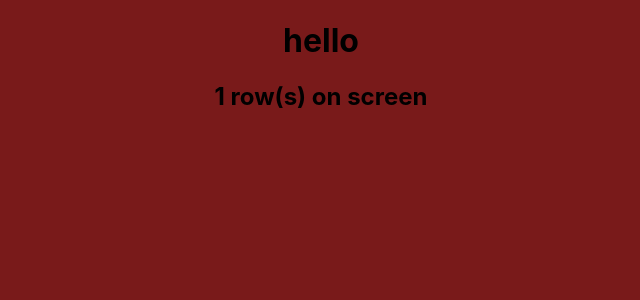
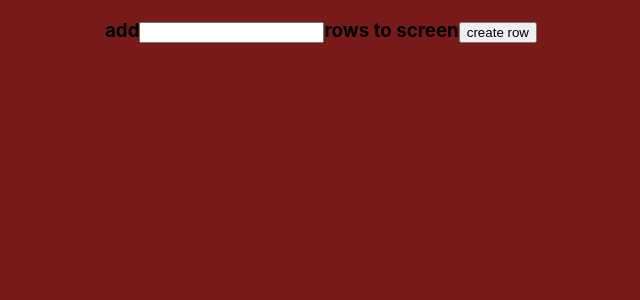
Before and after one commit to staedtlernorica/long-vuong-project-three, a React (Create React App) app: page / in a window 1280 px wide. Shown: the top 300 px of the page, without its empty margins (319-959 px from the left). Built offline with nearby package versions, Linux system fonts and the light colour scheme.

Commit message:
restarted

```diff
--- a/src/AddMoreRows.js
+++ b/src/AddMoreRows.js
@@ -4,8 +4,10 @@ function AddMoreRows(props){
 
     return(
 
+        <>
+        <h2>add <input type="number" /> more entries <button type="submit"> add</button> </h2>
         <h2>{props.noRowsOnScreen} row(s) on screen</h2>
-
+        </>
     )
 
 }
--- a/src/App.js
+++ b/src/App.js
@@ -1,26 +1,42 @@
-import { useState } from 'react';
+import { useState, useEffect } from 'react';
 import './App.css';
-import UserEntry from './UserEntry'
-import AddMoreRows from './AddMoreRows';
+// import UserEntry from './UserEntry'
+// import AddMoreRows from './AddMoreRows';
+import Rows from './Rows';
+
+
+
 
 function App() {
 
-  const [entryRows, setEntryRows] = useState(1);
+  const [rowsOnScreen, setRowsOnScreen] = useState(1);
+  const [rowsToAdd, setRowsToAdd] = useState(0)
+
+
+  const handleChange = (event) => {
+    const x = Number(event.target.value)
+    console.log(x)
+    console.log(typeof(x))
+
+    setRowsToAdd(x)
+  }
+
+  const handleSubmit = () => {
+
+  }
 
   return (
     <div className="App">
-      <h1>hello</h1>
-      <form action="">
 
 
 
-        <AddMoreRows
-          noRowsOnScreen = {entryRows}
-        />
+      <h3> add
+          <input type="number" onChange={handleChange}/>
+        rows to screen
+        <button>create row</button>
+        </h3>
 
-        </form>
-
-</div>
+    </div>
   );
 }
 
--- /dev/null
+++ b/src/Rows.js
@@ -0,0 +1,16 @@
+
+
+function Rows(props) {
+
+    return (
+
+        <>
+        {console.log('from inside Rows module')}
+            <label htmlFor="">{props.rowNumber}row</label>
+            <input type="text" />
+        </>
+    )
+
+}
+
+export default Rows;
--- a/src/UserEntry.js
+++ b/src/UserEntry.js
@@ -1,6 +1,6 @@
+import Rows from './Rows';
 
-
-function UserEntry() {
+function UserEntry(props) {
 
     return (
 
@@ -10,8 +10,9 @@ function UserEntry() {
 
             <form action="">
 
-                <label htmlFor="">1.</label>
-                <input type="text" />
+                <Rows
+                    noOfRows
+                />
             </form>
 
             <h2>add <input type="number" /> more entries <button type="submit"> add</button> </h2>
```
